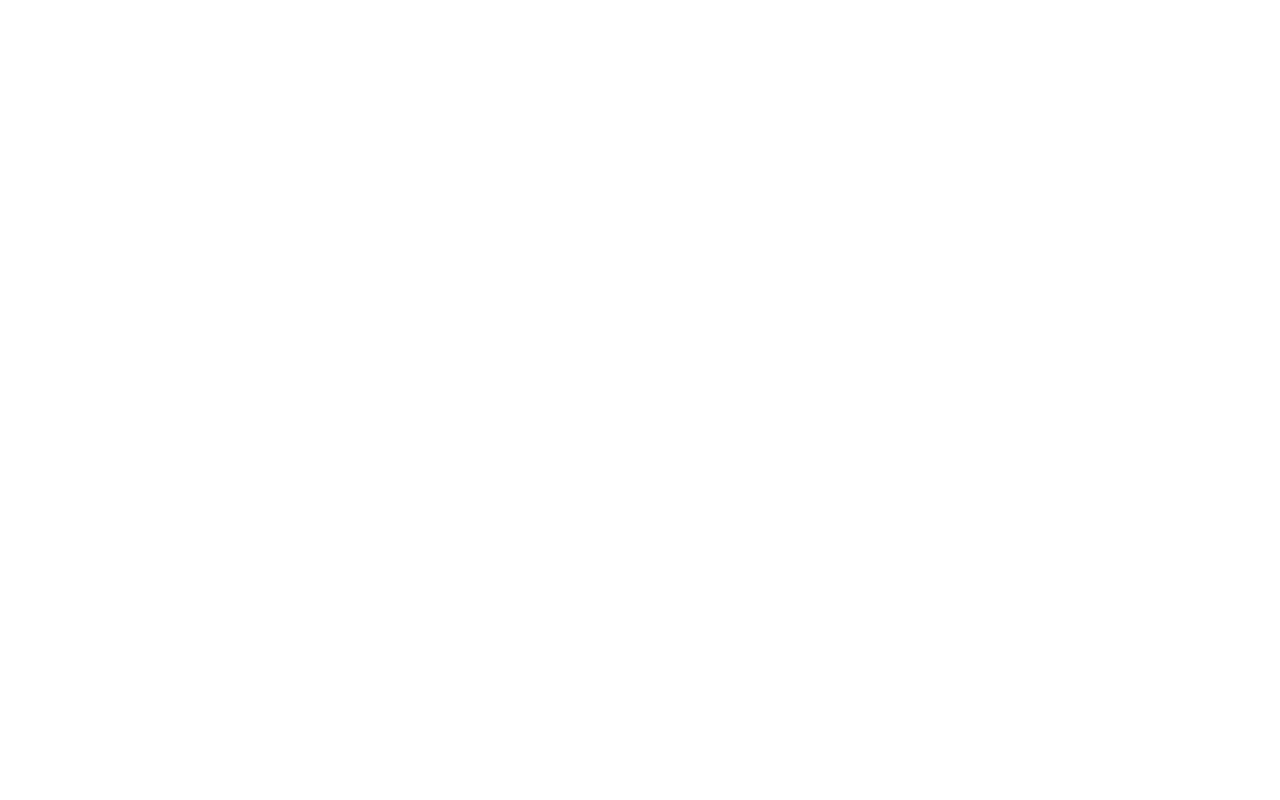
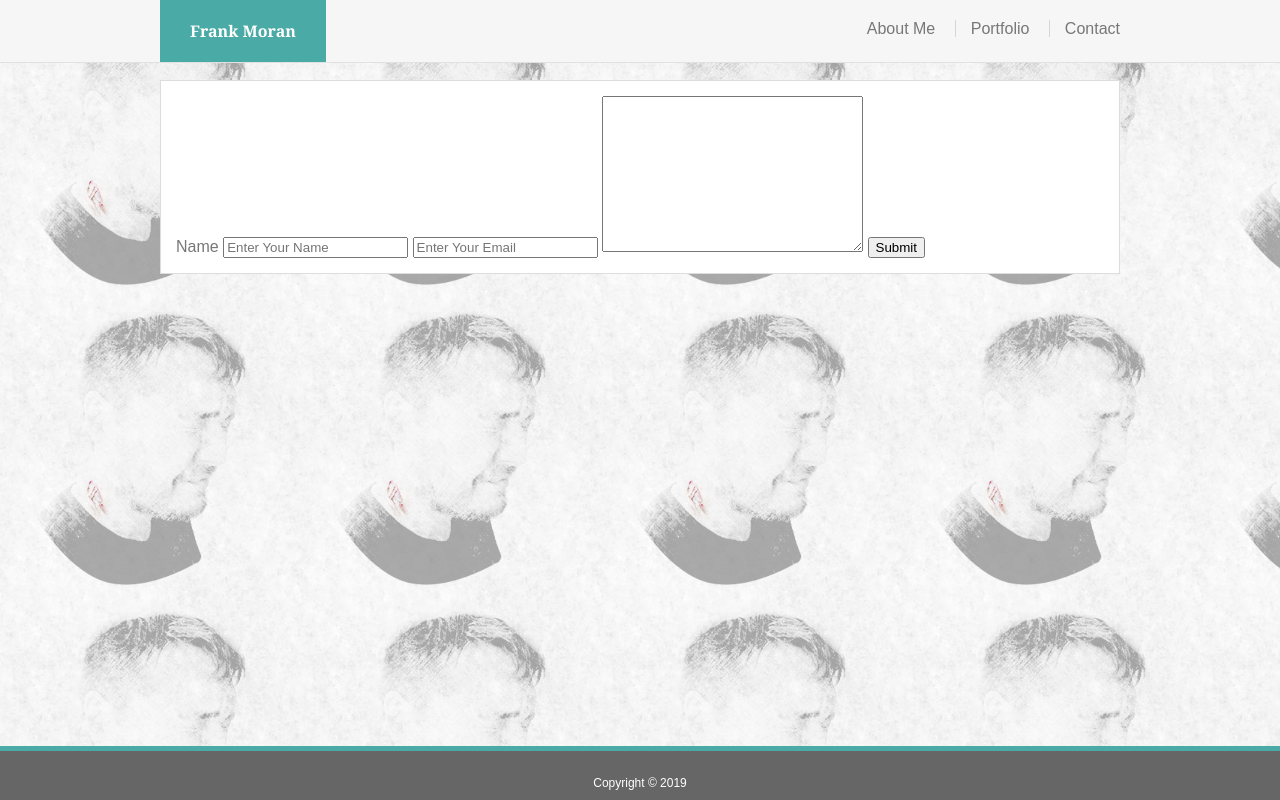
Before and after one commit to franklintendo/homework-1-portfolio, a plain HTML site: page contact.html in a window 1280 px wide. Drawn offline with Linux system fonts and the light colour scheme.

Commit message:
about me

```diff
--- /dev/null
+++ b/assets/css/reset.css
@@ -0,0 +1,48 @@
+/* http://meyerweb.com/eric/tools/css/reset/
+   v2.0 | 20110126
+   License: none (public domain)
+*/
+
+html, body, div, span, applet, object, iframe,
+h1, h2, h3, h4, h5, h6, p, blockquote, pre,
+a, abbr, acronym, address, big, cite, code,
+del, dfn, em, img, ins, kbd, q, s, samp,
+small, strike, strong, sub, sup, tt, var,
+b, u, i, center,
+dl, dt, dd, ol, ul, li,
+fieldset, form, label, legend,
+table, caption, tbody, tfoot, thead, tr, th, td,
+article, aside, canvas, details, embed,
+figure, figcaption, footer, header, hgroup,
+menu, nav, output, ruby, section, summary,
+time, mark, audio, video {
+	margin: 0;
+	padding: 0;
+	border: 0;
+	font-size: 100%;
+	font: inherit;
+	vertical-align: baseline;
+}
+/* HTML5 display-role reset for older browsers */
+article, aside, details, figcaption, figure,
+footer, header, hgroup, menu, nav, section {
+	display: block;
+}
+body {
+	line-height: 1;
+}
+ol, ul {
+	list-style: none;
+}
+blockquote, q {
+	quotes: none;
+}
+blockquote:before, blockquote:after,
+q:before, q:after {
+	content: '';
+	content: none;
+}
+table {
+	border-collapse: collapse;
+	border-spacing: 0;
+}
--- a/assets/css/style.css
+++ b/assets/css/style.css
@@ -16,8 +16,9 @@ body {
 }
 
 nav {
-	background-color: #FFFFFF;
-	border-bottom: 1px solid #cccccc;
+	/*background-color: #FFFFFF;*/
+	background-color: #F6F6F6;
+	border-bottom: 1px solid #e1e1e1;
 	/*padding: 10px 0;*/
 	position: fixed;
     width: 100%;
@@ -45,6 +46,12 @@ nav a:hover {
 	background-color: #4aaaa5;
 	color: #FFFFFF;
 	padding: 20px 30px;
+}
+
+.navbar--name h1 {
+	margin: 0;
+	font-family: 'Georgia', Times, 'Times New Roman', serif;
+	font-size: 16px;
 }
 
 .navbar--links {
@@ -85,10 +92,24 @@ nav a:hover {
 	margin: auto;
 	background-color: #FFFFFF;
 	border: 1px solid #dddddd;
-	margin-top: 70px;
-	margin-bottom: 10px;
+	margin-top: 80px;
+	margin-bottom: 20px;
 	box-sizing: border-box;
 	padding: 15px;
+}
+
+.body--title h2 {
+	font-family: 'Georgia', Times, 'Times New Roman', serif;
+	font-size: 18px;
+	color: #4aaaa5;
+	border-bottom: 1px solid #d6d6d6;
+	padding-bottom: 5px;
+}
+
+.portrait {
+	margin: 0 25px 25px 0;
+	width: 200px;
+	float: left;
 }
 
 footer {
--- a/contact.html
+++ b/contact.html
@@ -1,10 +1,39 @@
 <!DOCTYPE html>
 	<html>
 		<head>
-
+			<title>Frank Moran - About Me</title>
+			<!-- <link rel="stylesheet" type="text/css" href="assets/css/reset.css"> -->
+			<link rel="stylesheet" type="text/css" href="assets/css/style.css">
 		</head>
 		<body>
-
+			<nav>
+				<div class="navbar--content" style="">
+					<div class="navbar--name" style=""><h1>Frank Moran</h1></div>
+					<div class="navbar--links" style="">
+						<ul style="">
+							<li><a href="index.html">About Me</a></li>
+							<li><a href="portfolio.html">Portfolio</a></li>
+							<li><a href="contact.html">Contact</a></li>
+						</ul>
+					</div>
+				</div>
+			</nav>
+			<div class="body--container">
+				<div class="body--content">
+						<form id="email-form" action="/send" method="post">
+							<label for="name">Name</label>
+							<input type="text" name="name" placeholder="Enter Your Name">
+							<input type="text" name="email" placeholder="Enter Your Email">
+							<textarea name="message" rows="10" cols="30"></textarea>
+							<button type="submit">Submit</button>
+						</form>
+				</div>
+			</div>
+			<footer>
+				<div class="footer--content">
+					Copyright &copy; 2019
+				</div>
+			</footer>
 		</body>
 	</html>
 </html>
```
Also changed, not shown: index.html (+13 -3 lines), assets/images/background-2.jpg (added), assets/images/portrait.png (added).
